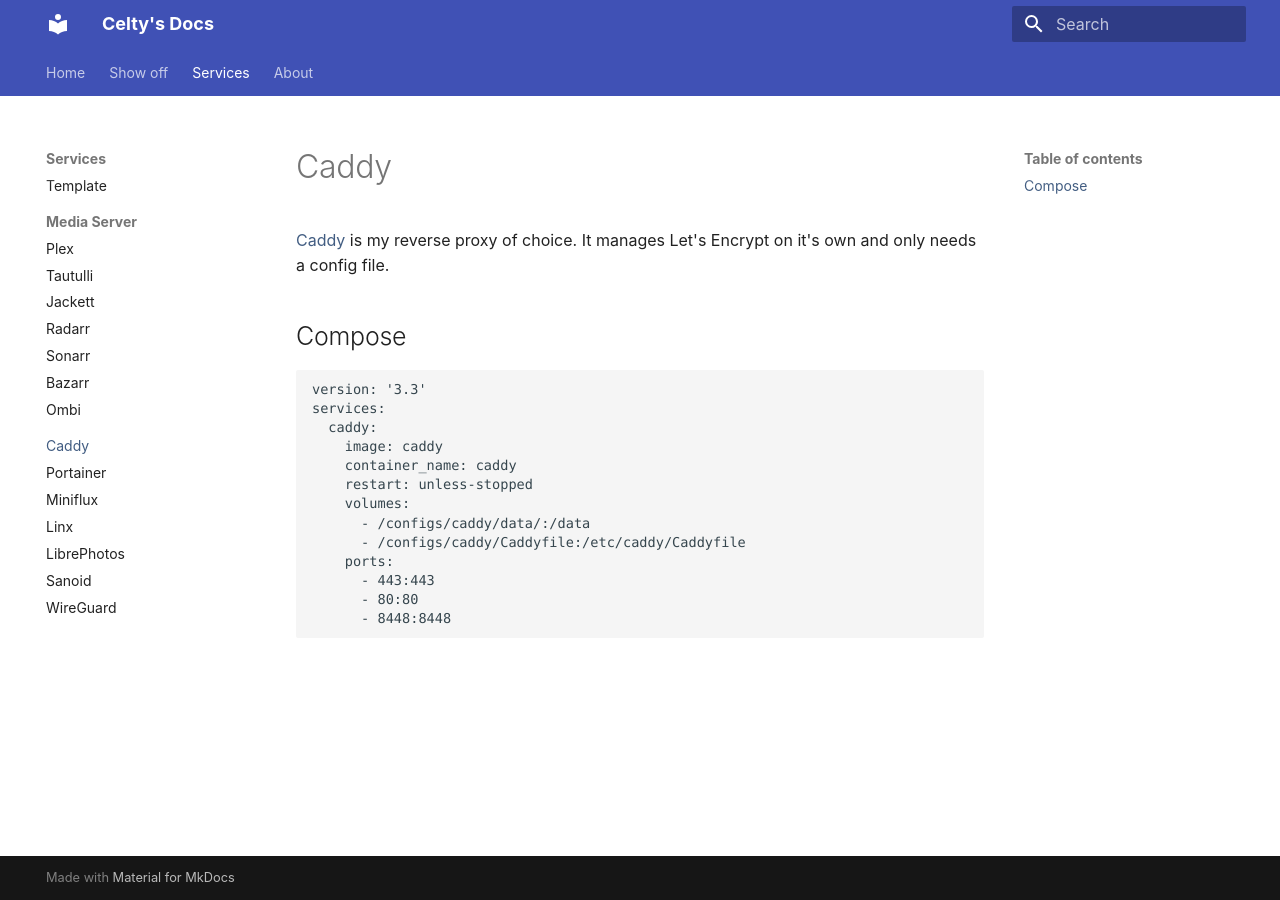
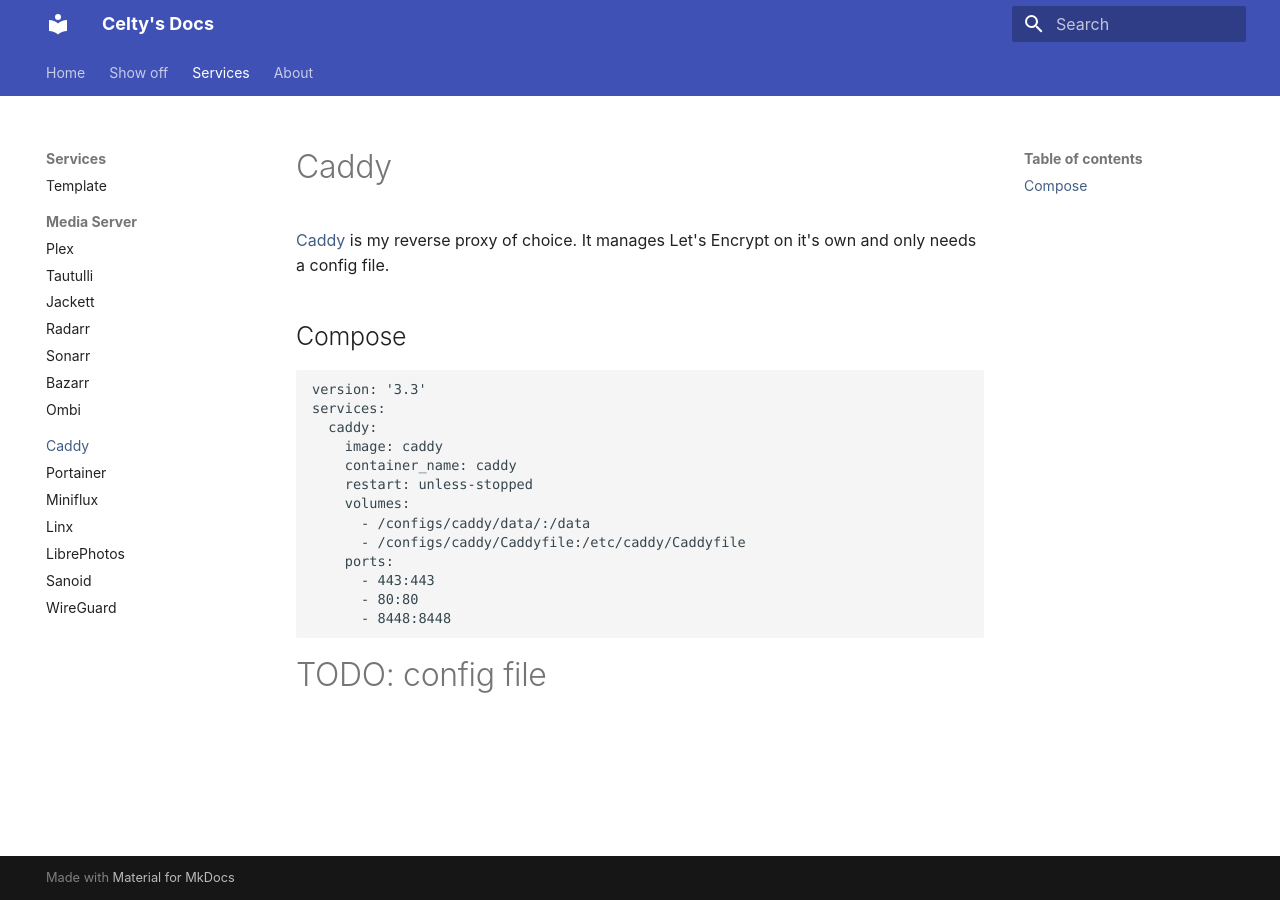
Before and after one commit to xorob0/docs, an MkDocs documentation site: the page built from docs/services/caddy.md, in a window 1280 px wide. Built offline with MkDocs 1.6.1 and Material for MkDocs 9.7.7, drawn with Linux system fonts in a browser that asks for light colours.

Commit message:
lint and add todo

````diff
--- a/docs/services/caddy.md
+++ b/docs/services/caddy.md
@@ -1,7 +1,9 @@
 # Caddy
+
 [Caddy](https://caddyserver.com/) is my reverse proxy of choice. It manages Let's Encrypt on it's own and only needs a config file.
 
 ## Compose
+
 ```
 version: '3.3'
 services:
@@ -17,3 +19,5 @@
       - 80:80
       - 8448:8448
 ```
+
+#TODO: config file
````
